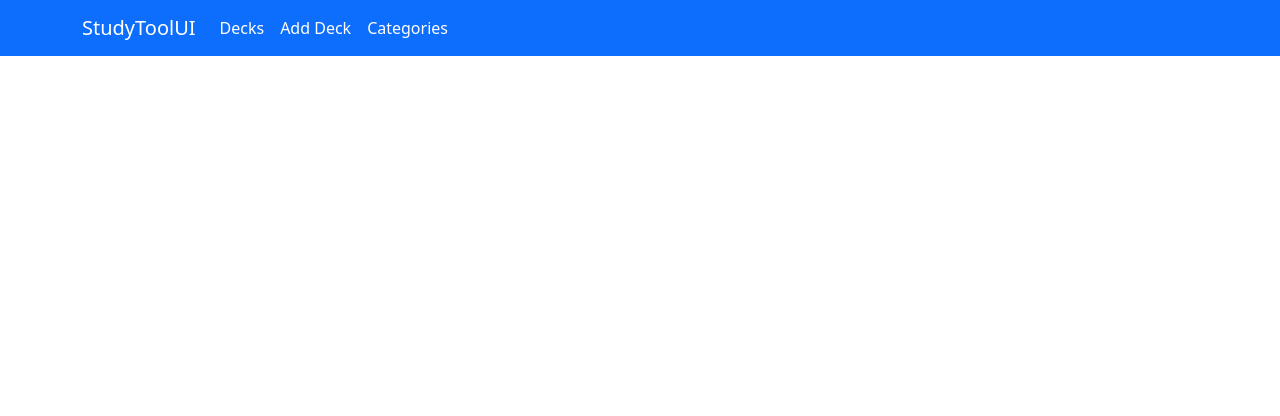
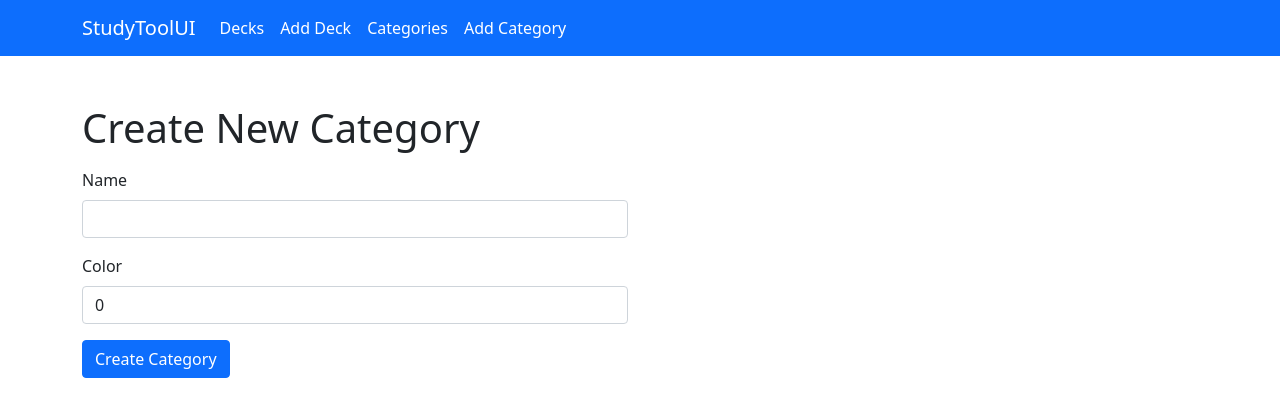
Before and after one commit to ianmbrain/StudyToolUI, an Angular app: page /categories/add in a window 1280 px wide. Before the commit this address led to /. Shown: the top 416 px of the page. Built offline with nearby package versions, Linux system fonts and the light colour scheme.

Commit message:
Imp: Implemented create category functionality.

```diff
--- a/src/app/app-routing.module.ts
+++ b/src/app/app-routing.module.ts
@@ -4,6 +4,7 @@ import { DecksListComponent } from './components/decks/decks-list/decks-list.com
 import { AddDeckComponent } from './components/decks/add-deck/add-deck.component';
 import { EditDeckComponent } from './components/decks/edit-deck/edit-deck.component';
 import { CategoryListComponent } from './components/categories/category-list/category-list.component';
+import { AddCategoryComponent } from './components/categories/add-category/add-category.component';
 
 const routes: Routes = [
   {
@@ -26,6 +27,10 @@ const routes: Routes = [
     path: 'categories',
     component: CategoryListComponent
   },
+  {
+    path: 'categories/add',
+    component: AddCategoryComponent
+  }
 ];
 
 @NgModule({
--- a/src/app/app.component.html
+++ b/src/app/app.component.html
@@ -15,6 +15,9 @@
         <li class="nav-item">
           <a class="nav-link active" aria-current="page" routerLink="categories">Categories</a>
         </li>
+        <li class="nav-item">
+          <a class="nav-link active" aria-current="page" routerLink="categories/add">Add Category</a>
+        </li>
       </ul>
     </div>
   </div>
--- a/src/app/app.module.ts
+++ b/src/app/app.module.ts
@@ -9,6 +9,7 @@ import { AddDeckComponent } from './components/decks/add-deck/add-deck.component
 import { FormsModule } from '@angular/forms';
 import { EditDeckComponent } from './components/decks/edit-deck/edit-deck.component';
 import { CategoryListComponent } from './components/categories/category-list/category-list.component';
+import { AddCategoryComponent } from './components/categories/add-category/add-category.component';
 
 @NgModule({
   declarations: [
@@ -16,7 +17,8 @@ import { CategoryListComponent } from './components/categories/category-list/cat
     DecksListComponent,
     AddDeckComponent,
     EditDeckComponent,
-    CategoryListComponent
+    CategoryListComponent,
+    AddCategoryComponent
   ],
   imports: [
     BrowserModule,
--- /dev/null
+++ b/src/app/components/categories/add-category/add-category.component.html
@@ -0,0 +1,18 @@
+<div class="container my-5">
+    <h1 class="mb-3">Create New Category</h1>
+    <div class="row">
+        <div class="col-6">
+            <form #form="ngForm" (ngSubmit)="addCategory()">
+                <div class="mb-3">
+                  <label for="name" class="form-label">Name</label>
+                  <input type="text" class="form-control" id="name" name="name" [(ngModel)] = "addCategoryRequest.name">
+                </div>
+                <div class="mb-3">
+                    <label for="color" class="form-label">Color</label>
+                    <input type="number" class="form-control" id="color" name="color" [(ngModel)] = "addCategoryRequest.color">
+                  </div>
+                <button type="submit" class="btn btn-primary">Create Category</button>
+              </form>
+        </div>
+    </div>
+</div>
--- /dev/null
+++ b/src/app/components/categories/add-category/add-category.component.ts
@@ -0,0 +1,32 @@
+import { Component } from '@angular/core';
+import { Router } from '@angular/router';
+import { Category } from 'src/app/models/category.model';
+import { CategoriesService } from 'src/app/services/categories.service';
+
+@Component({
+  selector: 'app-add-category',
+  templateUrl: './add-category.component.html',
+  styleUrls: ['./add-category.component.css']
+})
+export class AddCategoryComponent {
+
+  addCategoryRequest: Category = {
+    name: '',
+    color: 0
+  };
+
+  constructor(private categoriesService: CategoriesService, private router: Router) { }
+
+  ngOnInit(): void {
+
+  }
+
+  addCategory() {
+    this.categoriesService.addCategory(this.addCategoryRequest)
+    .subscribe({
+      next:(request) => { }
+    });
+
+    this.router.navigate(['categories']);
+  }
+}
--- a/src/app/models/category.model.ts
+++ b/src/app/models/category.model.ts
@@ -1,5 +1,5 @@
 export interface Category {
-    id: number | null,
+    id?: number,
     name: string,
     color: number
 }
--- a/src/app/services/categories.service.ts
+++ b/src/app/services/categories.service.ts
@@ -16,4 +16,8 @@ export class CategoriesService {
   getAllCategories(): Observable<Category[]> {
     return this.http.get<Category[]>(this.baseApiUrl + '/api/category');
   }
+
+  addCategory(addCategoryRequest: Category) {
+    return this.http.post(this.baseApiUrl + '/api/category', addCategoryRequest);
+  }
 }
```
Also changed, not shown: src/app/components/categories/add-category/add-category.component.css (added), 1 other file (tests, documents, lock files or other folders).
